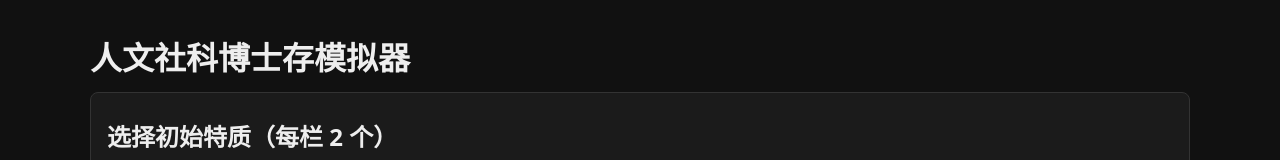
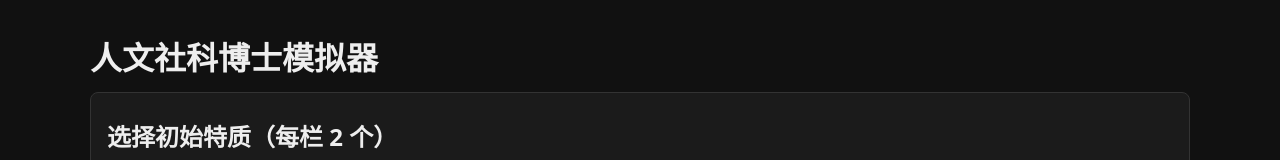
Before and after one commit to HayeWong/phd-gacha, a plain HTML site: page index.html in a window 1280 px wide. Shown: the top 160 px of the page. Drawn offline with Linux system fonts and the light colour scheme.

Commit message:
Update index.html

```diff
--- a/index.html
+++ b/index.html
@@ -142,7 +142,7 @@
 </head>
 <body>
 <div class="container">
-  <h1>人文社科博士存模拟器</h1>
+  <h1>人文社科博士模拟器</h1>
 
   <!-- 初始配置界面 -->
   <div id="setup-screen" class="card">
```
